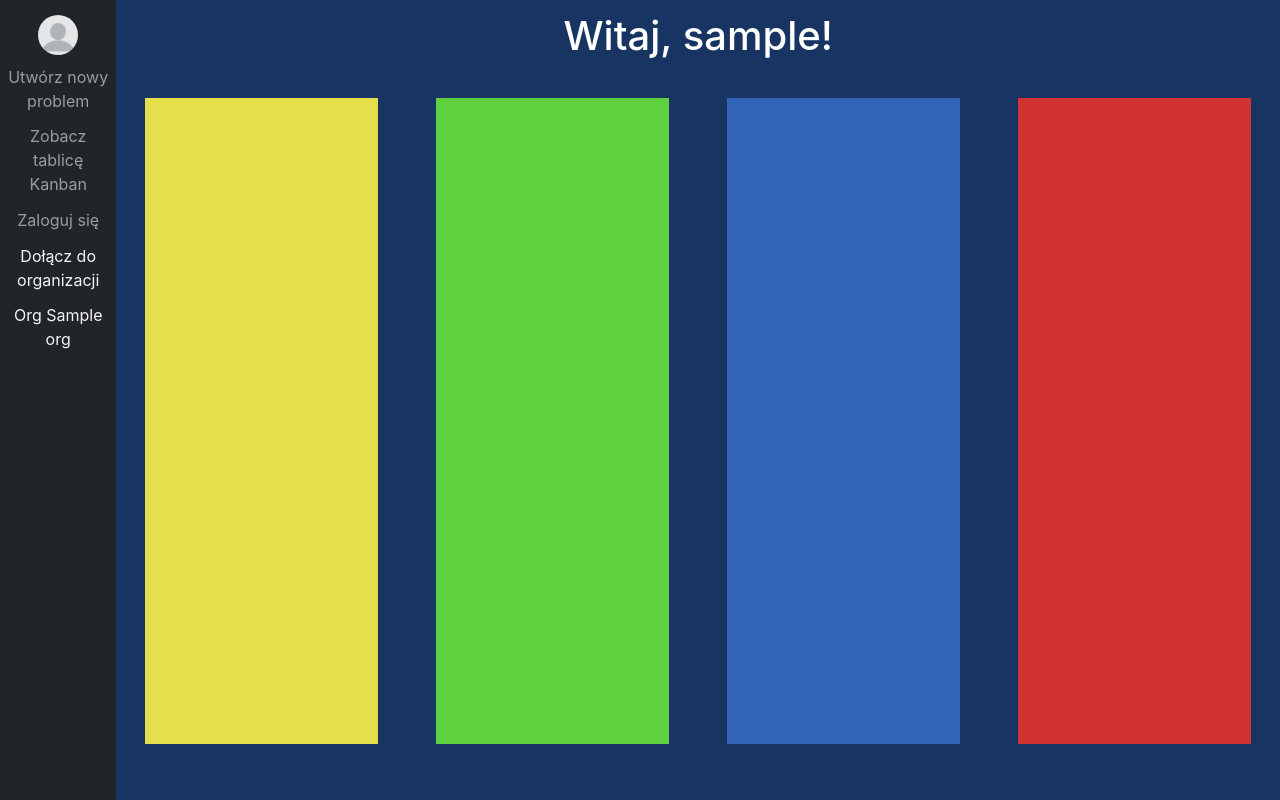
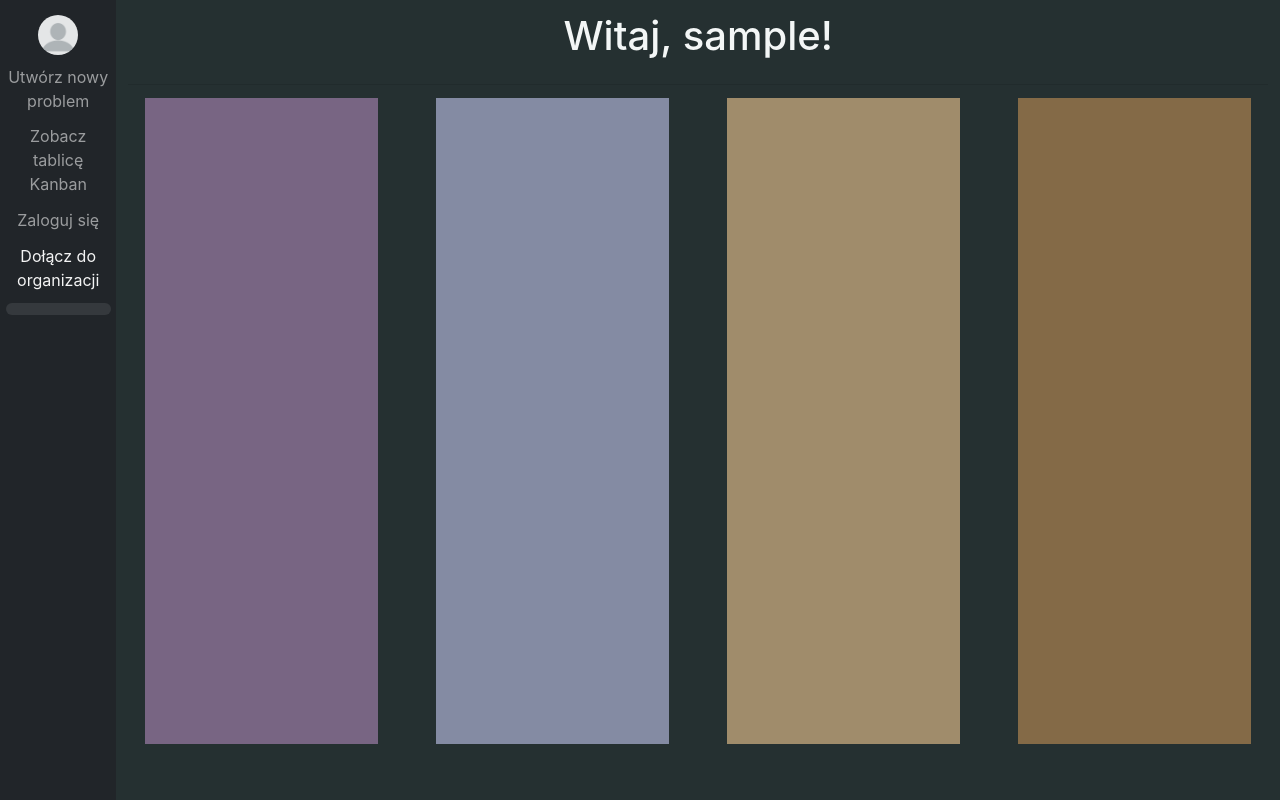
Before and after one commit to AdamJaworski/wwwijs, a Flask app: template templates/dashboard.html in a window 1280 px wide. Run offline with Flask 3, Linux system fonts and the light colour scheme; the template is opened without the code that fills it: most values are stand-ins (such as "Sample title", 1, 10 or a date in 2020); parts of the project's set-up code (start-up, migrations or seed data) failed here and were passed over; some libraries are stand-ins or nearby versions.

Commit message:
Color tweaks

```diff
--- a/app.py
+++ b/app.py
@@ -101,6 +101,7 @@
 
 
 @app.route('/get_tasks')
+@jwt_required_redirect
 def get_tasks():
     tasks = database.get_tasks_for_organization(request.args.get('org'))
     tasks_data = [
@@ -108,13 +109,23 @@
             'task_id': task.task_id,
             'assigned_to': task.assigned_to,
             'description': task.description,
-            'title': task.title
+            'title': task.title,
+            'priority': task.priority
         } for task in tasks
     ]
+    tasks_data = sorted(tasks_data, key=lambda x: x['priority'])
     return jsonify({'tasks': tasks_data})
 
 
+@app.route('/get_orgs')
+@jwt_required_redirect
+def get_orgs():
+    orgs = database.get_user_orgs(username=get_jwt_identity())
+    return jsonify({'orgs': orgs})
+
+
 @app.route('/update_task_status', methods=['POST'])
+@jwt_required_redirect
 def update_task_status():
     try:
         database.update_task_table(request.json['task_id'], table_list[request.json['new_status']])
@@ -124,8 +135,9 @@
 
 
 @app.route('/join_org', methods=['POST'])
+@jwt_required_redirect
 def join_org():
-    username   = request.json['username']
+    username   = get_jwt_identity()
     org_name   = request.json['orgName']
     org_passwd = request.json['orgPassword']
 
--- a/data_struct/task.py
+++ b/data_struct/task.py
@@ -12,17 +12,20 @@
     "finished": 4
 }
 
+
 class Task:
     task_id: str
     assigned_to: int
     description: str
     title: str
+    priority: int
 
-    def __init__(self, task_id, assigned_to, description, title):
+    def __init__(self, task_id, assigned_to, description, title, priority):
         self.task_id = task_id
         self.assigned_to = assigned_to
         self.description = description
         self.title = title
+        self.priority = priority
 
     def move_to_right(self):
         self.assigned_to += 1
--- a/managers/database.py
+++ b/managers/database.py
@@ -24,6 +24,7 @@
 @on_database_operation
 def add_task(cursor, table_id, description, org_name, priority, title):
     assert 0 < table_id < 5, "Wrong table id"
+    assert 0 < priority < 5, "Wrong priority"
     assert type(org_name) is str, "Wrong type of org name"
     assert type(title) is str, "Wrong type of title"
     assert type(description) is str, "Wrong type of description"
@@ -45,16 +46,15 @@
 
 @get_from_database
 def get_tasks_for_organization(cursor, org_name):
-    cursor.execute('SELECT id, table_id, description, title FROM tasks WHERE org_name = ?', (org_name,))
+    cursor.execute('SELECT id, table_id, description, title, priority FROM tasks WHERE org_name = ?', (org_name,))
     tasks = cursor.fetchall()
-    return [Task(task_id=row[0], assigned_to=row[1], description=row[2], title=row[3]) for row in tasks]
+    return [Task(task_id=row[0], assigned_to=row[1], description=row[2], title=row[3], priority=row[4]) for row in tasks]
 
 
 @get_from_database
 def get_user_orgs(cursor, username):
     cursor.execute('SELECT org_name FROM user_organizations WHERE username = ?', (username,))
     orgs = cursor.fetchall()
-    print(orgs)
     return [org[0] for org in orgs]
 
 
--- a/static/css/style_dashboard.css
+++ b/static/css/style_dashboard.css
@@ -4,12 +4,12 @@
 
 .dashboard {
   height: 100%;
-  background: #173463;
+  background: rgb(37, 48, 49);
   display: flex;
   flex-direction: row;
 }
 
-.dashboard .orgs {
+.dashboard .side_panel {
   height: 100%;
   width: 10%;
   text-align: center;
@@ -19,12 +19,27 @@
   align-items: center;
 }
 
-.orgs > * {
+.side_panel > * {
   margin: 5%;
 }
 
-.orgs > *:first-child {
+.side_panel > *:first-child {
     margin-top: 15px;
+}
+
+.org_table {
+    background: #35393d;
+    padding: 5%;
+    width: 80%;
+    border-radius: 10px;
+}
+
+.org_table > *:first-child {
+    margin-top: 5px
+}
+
+.org_table > *:last-child {
+    margin-bottom: 5px
 }
 
 .dashboard .sub_div {
@@ -34,7 +49,7 @@
 .sub_div .header {
   text-align: center;
   height: 5%;
-  color: white;
+  color: rgb(243, 246, 246);
   margin: 1%;
 }
 
@@ -48,6 +63,7 @@
 
 .lists_parent .child {
   vertical-align: middle;
+  opacity: 70%;
   height: 95%;
   width: 20%;
 }
--- a/static/css/style_dashboard_buttons.css
+++ b/static/css/style_dashboard_buttons.css
@@ -23,14 +23,13 @@
 }
 
 .org_button {
-    color: rgba(255, 255, 255, .95);
+    color: rgba(255, 255, 255, .155);
     text-decoration: none;
     cursor: pointer;
 }
 
 .org_button.selected {
-    color: rgba(255, 255, 255, .155);
-    text-decoration: none;
+    color: rgba(255, 255, 255, .95);
 }
 
 .div_button {
--- a/static/js/script_dashboard.js
+++ b/static/js/script_dashboard.js
@@ -1,16 +1,17 @@
 {
     var currentOrg  = '';
-    var currentUser = '';
 }
 
 function toggleSelectedState(event, org) {
+    if (currentOrg == org)
+        return
+    currentOrg = org
     const items = document.querySelectorAll('.org_button');
     items.forEach(item => item.classList.remove('selected'));
 
     const element = event.target;
     element.classList.toggle('selected');
 
-    currentOrg = org;
     updateTasks();
 }
 
@@ -35,8 +36,8 @@
                 const taskDivBody = document.createElement('div');
                 const taskDivText = document.createElement('p');
 
-                taskDivHeader.className = 'card-header';
-                taskDivBody.className = 'card-body';
+                taskDivHeader.className = `card-header prio${task.priority}header`;
+                taskDivBody.className = `card-body  prio${task.priority}body`;
                 taskDivText.className = 'card-text';
 
                 taskDivText.innerText = task.description;
@@ -65,6 +66,25 @@
             });
         })
         .catch(error => console.error('Error fetching tasks:', error));
+}
+
+function updateOrgs() {
+    document.getElementById('org_table').innerHTML = '';
+
+    fetch(`/get_orgs`)
+        .then(response => response.json())
+        .then(data => {
+            data.orgs.forEach(org => {
+                var orgDiv = document.createElement('div');
+                orgDiv.className = 'org_button';
+                orgDiv.id = org;
+                orgDiv.onclick = (event) => toggleSelectedState(event, org);
+                orgDiv.innerText = org;
+
+                document.getElementById('org_table').appendChild(orgDiv);
+            });
+        })
+        .catch(error => console.error('Error fetching orgs:', error));
 }
 
 function allowDrop(event) {
@@ -121,7 +141,6 @@
             'Content-Type': 'application/json'
         },
         body: JSON.stringify({
-            username: currentUser,
             orgName: orgName,
             orgPassword: orgPassword
         })
@@ -129,8 +148,9 @@
     .then((response) => response.json())
     .then((json) => {
         if(json.status){
-            console.log("Added org")
-            closeJoinOrgModal()
+            console.log("Added org");
+            closeJoinOrgModal();
+            updateOrgs();
         }
         else{
             console.log(json.error)
--- a/templates/dashboard.html
+++ b/templates/dashboard.html
@@ -7,17 +7,16 @@
     <link rel="stylesheet" href="https://stackpath.bootstrapcdn.com/bootstrap/4.3.1/css/bootstrap.min.css">
     <link rel="stylesheet" href="{{ url_for('static', filename='css/style_dashboard.css') }}">
     <link rel="stylesheet" href="{{ url_for('static', filename='css/style_dashboard_buttons.css') }}">
+    <script src="{{ url_for('static', filename='js/script_dashboard.js') }}"></script>
 </head>
-<body class="dashboard">
-    <div class="orgs">
+<body class="dashboard" onload="updateOrgs();">
+    <div class="side_panel">
         <button id="profile" class="button"></button>
         <a href="/create_new_issue">Utwórz nowy problem</a>
         <a href="/see_canban_board">Zobacz tablicę Kanban</a>
         <a href="/login">Zaloguj się</a>
         <div class="div_button" onclick="openJoinOrgModal()">Dołącz do organizacji</div>
-        {% for org in database.get_user_orgs(username) %}
-        <div class="org_button" onclick="toggleSelectedState(event, '{{ org }}')" id="{{ org }}">Org {{ org }}</div>
-        {% endfor %}
+        <div class="org_table" id="org_table"></div>
     </div>
     <div class="sub_div">
         <div class="header">
@@ -25,10 +24,10 @@
             <hr class="my-4">
         </div>
         <div class="lists_parent">
-            <div class="child" id="to_do" style="background: #e3e04b" ondrop="drop(event)" ondragover="allowDrop(event)"></div>
-            <div class="child" id="in_progress" style="background: #5ed13f" ondrop="drop(event)" ondragover="allowDrop(event)"></div>
-            <div class="child" id="in_testing" style="background: #3265b8" ondrop="drop(event)" ondragover="allowDrop(event)"></div>
-            <div class="child" id="finished" style="background: #d13232" ondrop="drop(event)" ondragover="allowDrop(event)"></div>
+            <div class="child" id="to_do" style="background: rgb(156, 124, 165)" ondrop="drop(event)" ondragover="allowDrop(event)"></div>
+            <div class="child" id="in_progress" style="background: rgb(173, 178, 211)" ondrop="drop(event)" ondragover="allowDrop(event)"></div>
+            <div class="child" id="in_testing" style="background: rgb(212, 180, 131)" ondrop="drop(event)" ondragover="allowDrop(event)"></div>
+            <div class="child" id="finished" style="background: rgb(173, 131, 80)" ondrop="drop(event)" ondragover="allowDrop(event)"></div>
         </div>
     </div>
 
@@ -44,8 +43,5 @@
             <div type="submit" class="div_button_form" onclick="submitJoinOrgForm()">Join</div>
         </div>
     </div>
-
-    <script src="{{ url_for('static', filename='js/script_dashboard.js') }}"></script>
-    <script>currentUser = '{{ username }}';</script>
 </body>
 </html>
--- a/utilities/init_db.py
+++ b/utilities/init_db.py
@@ -77,7 +77,10 @@
         add_organization(org_name, org_password)
 
         for task_index in range(25):
-            add_task(np.random.randint(1, 4), "Example task created with random fill", org_name, 1, str(uuid.uuid4()))
+            table_id = np.random.randint(1, 5)
+            prio     = np.random.randint(1, 5)
+            #table_id, description, org_name, priority, title
+            add_task(table_id, "Example task created with random fill", org_name, prio, str(uuid.uuid4()))
 
 
 if __name__ == "__main__":
```
Also changed, not shown: other parts of static/css/style_dashboard.css (+74 -0 lines), other parts of static/css/style_dashboard_buttons.css (+0 -41 lines).
